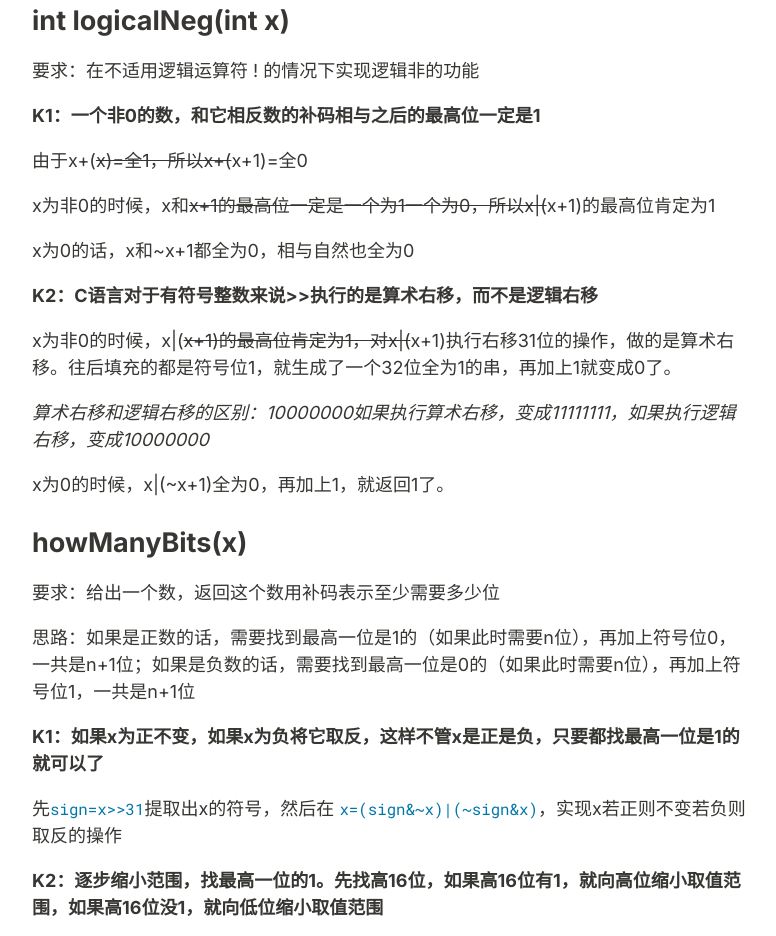
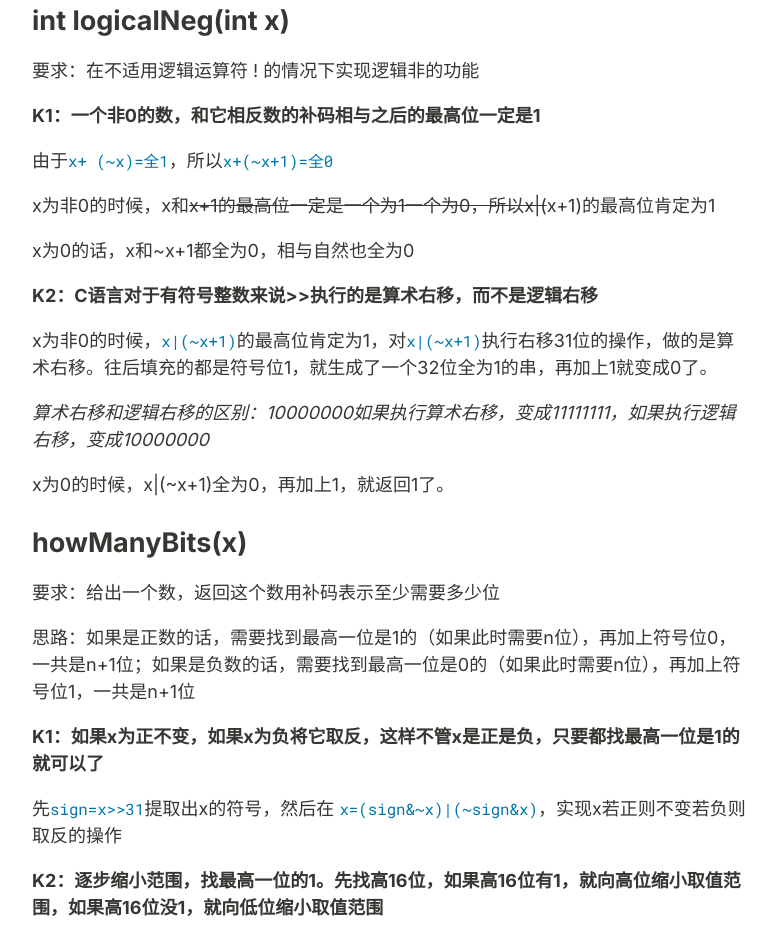
Before and after one commit to wammr/wammr.github.io, a plain HTML site: page 2023/10/19/CS-APP-Data-Lab-WP/index.html in a window 1280 px wide. Shown: the part 6768-7704 px from the top of the page, without its empty margins (248-1024 px from the left). Drawn offline with Linux system fonts and the light colour scheme; a script that the page names is missing.

Commit message:
Site updated: 2023-10-22 20:27:55

```diff
--- a/2023/10/19/CS-APP-Data-Lab-WP/index.html
+++ b/2023/10/19/CS-APP-Data-Lab-WP/index.html
@@ -237,11 +237,11 @@
 
 <h2 id="int-logicalNeg-int-x"><a href="#int-logicalNeg-int-x" class="headerlink" title="int logicalNeg(int x)"></a>int logicalNeg(int x)</h2><p>要求：在不适用逻辑运算符 ! 的情况下实现逻辑非的功能</p>
 <p><strong>K1：一个非0的数，和它相反数的补码相与之后的最高位一定是1</strong></p>
-<p>由于x+(<del>x)&#x3D;全1，所以x+(</del>x+1)&#x3D;全0</p>
+<p>由于<code>x+ (~x)=全1</code>，所以<code>x+(~x+1)=全0</code></p>
 <p>x为非0的时候，x和<del>x+1的最高位一定是一个为1一个为0，所以x|(</del>x+1)的最高位肯定为1</p>
 <p>x为0的话，x和~x+1都全为0，相与自然也全为0</p>
 <p><strong>K2：C语言对于有符号整数来说&gt;&gt;执行的是算术右移，而不是逻辑右移</strong></p>
-<p>x为非0的时候，x|(<del>x+1)的最高位肯定为1，对x|(</del>x+1)执行右移31位的操作，做的是算术右移。往后填充的都是符号位1，就生成了一个32位全为1的串，再加上1就变成0了。</p>
+<p>x为非0的时候，<code>x|(~x+1)</code>的最高位肯定为1，对<code>x|(~x+1)</code>执行右移31位的操作，做的是算术右移。往后填充的都是符号位1，就生成了一个32位全为1的串，再加上1就变成0了。</p>
 <p><em>算术右移和逻辑右移的区别：10000000如果执行算术右移，变成11111111，如果执行逻辑右移，变成10000000</em></p>
 <p>x为0的时候，x|(~x+1)全为0，再加上1，就返回1了。</p>
 <h2 id="howManyBits-x"><a href="#howManyBits-x" class="headerlink" title="howManyBits(x)"></a>howManyBits(x)</h2><p>要求：给出一个数，返回这个数用补码表示至少需要多少位</p>
```
